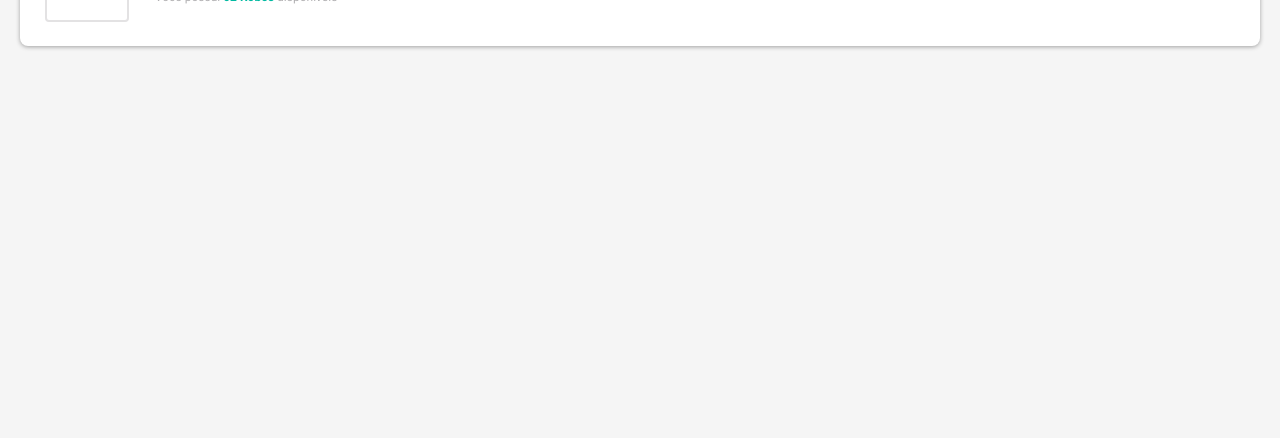
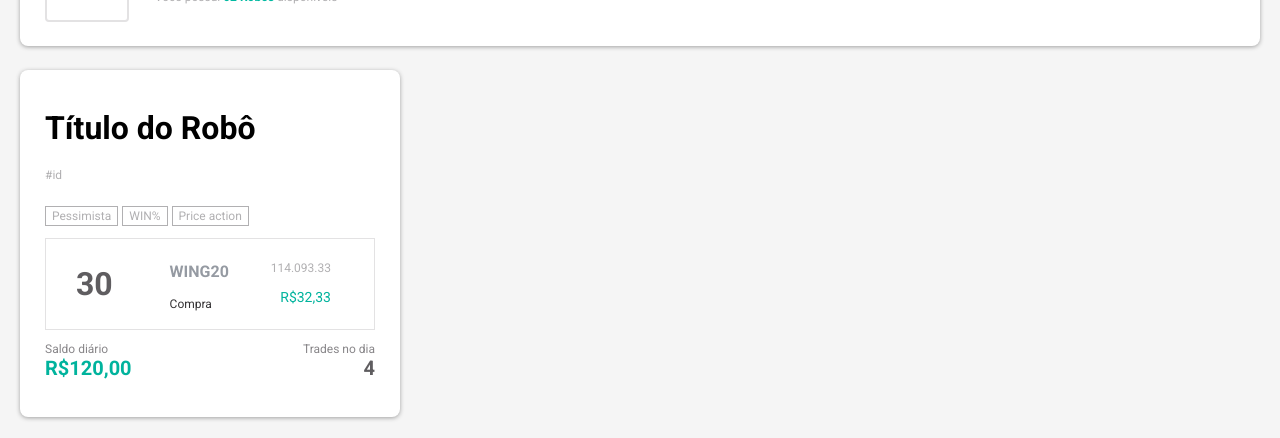
Before and after one commit to barbarabarbabela/desafio-robos, a React (Create React App) app in the folder desafio-robos/: page / in a window 1280 px wide. Shown: the part 503-941 px from the top of the page. Before the commit the page ends 800 px from the top, so only its background shows below. Built offline with nearby package versions, Linux system fonts and the light colour scheme; no server answers.

Commit message:
Criando a section do Card

```diff
--- a/desafio-robos/src/App.js
+++ b/desafio-robos/src/App.js
@@ -4,6 +4,7 @@ import AnaliseGeral from "./components/AnaliseGeral";
 import ResumoGeral from "./components/ResumoGeral";
 import Modal from "./components/Modal";
 import { useState } from "react";
+import Card from "./components/Card";
 
 function App() {
   const [isModalOpen, setModalOpen] = useState(false);
@@ -22,8 +23,10 @@ function App() {
       <ResumoGeral />
 
       <div onClick={abrirModal}>
-        {isModalOpen ? <Modal onClose={fecharModal} /> : <AdicionarRobo />}
+        {isModalOpen ? <Modal onClose={fecharModal} /> : <AdicionarRobo /> }
+
       </div>
+      <Card />
     </div>
   );
 }
--- /dev/null
+++ b/desafio-robos/src/components/Card/Card.css
@@ -0,0 +1,113 @@
+.card {
+  max-width: 330px;
+  height: fit-content;
+  margin: 24px 20px;
+  border-radius: 8px;
+  padding: 17px 25px;
+  background-color: #ffffff;
+  box-shadow: 0 1px 4px rgba(151, 151, 151, 0.9);
+}
+
+.card_header p {
+  color: #b1b0b2;
+  font-size: 12px;
+  font-weight: 400;
+}
+.card_infos {
+  display: flex;
+  gap: 4px;
+  color: #b1b0b2;
+  font-size: 12px;
+  flex-wrap: wrap;
+}
+
+.card_infos p {
+  padding: 2px 6px;
+  border: 1px solid #b1b0b2;
+}
+
+.card_section {
+  display: flex;
+  border: 1px solid #e3e2e3;
+  align-items: center;
+  justify-content: space-between;
+  padding: 13px 43px 13px 15px;
+  height: 64px;
+}
+
+.card_value {
+  color: #5f5d60;
+  text-align: center;
+  font-size: 32px;
+  font-weight: 700;
+  padding: 13px 15px;
+}
+
+.card_paper {
+  padding: 0;
+}
+
+.card_paper p:first-child {
+  color: #959aa2;
+  font-size: 16px;
+  font-weight: 700;
+}
+
+.card_paper p:last-child {
+  color: #343234;
+  font-size: 12px;
+  font-weight: 400;
+}
+
+.card_price {
+  align-items: end;
+}
+
+.card_price p:first-child {
+  color: #b1b0b2;
+  text-align: right;
+  font-size: 12px;
+  font-weight: 400;
+}
+
+.card_price:last-child {
+  color: #00b39d;
+  text-align: right;
+  font-size: 14px;
+  font-weight: 400;
+}
+
+.card_footer {
+  display: flex;
+  justify-content: space-between;
+}
+
+.card_saldo p:first-child {
+  color: #888689;
+  font-size: 12px;
+  font-weight: 400;
+  margin-bottom: 0;
+}
+
+.card_saldo p:last-child {
+  color: #00b39d;
+  font-size: 20px;
+  font-weight: 700;
+  margin-top: 0;
+}
+
+.card_trades p:first-child {
+  color: #888689;
+  text-align: right;
+  font-size: 12px;
+  font-weight: 400;
+  margin-bottom: 0;
+}
+
+.card_trades p:last-child {
+  color: #5f5d60;
+  text-align: right;
+  font-size: 20px;
+  font-weight: 700;
+  margin-top: 0;
+}
--- /dev/null
+++ b/desafio-robos/src/components/Card/index.js
@@ -0,0 +1,44 @@
+import "./Card.css";
+
+const Card = () => {
+  return (
+    <div className="card">
+      <div className="card_header">
+        <h1>Título do Robô</h1>
+        <p>#id</p>
+      </div>
+      <div className="card_infos">
+        <p>Pessimista</p>
+        <p>WIN%</p>
+        <p>Price action</p>
+      </div>
+      <div className="card_section">
+        <div className="card_value">
+          <p>30</p>
+        </div>
+        <div className="card_paper">
+          <p>WING20</p>
+          <p>Compra</p>
+        </div>
+        <div className="card_price">
+          <p>114.093.33</p>
+          <p>R$32,33</p>
+        </div>
+      </div>
+
+      <div className="card_footer">
+        <div className="card_saldo">
+          <p>Saldo diário</p>
+          <p>R$120,00</p>
+        </div>
+
+        <div className="card_trades">
+          <p>Trades no dia</p>
+          <p>4</p>
+        </div>
+      </div>
+    </div>
+  );
+};
+
+export default Card;
--- a/desafio-robos/src/components/ResumoGeral/index.js
+++ b/desafio-robos/src/components/ResumoGeral/index.js
@@ -3,7 +3,7 @@ import { useState, useEffect } from "react";
 
 const ResumoGeral = () => {
   const [data, setData] = useState({});
-  const { moviment_summary, transactions, papers } = data;
+  const { moviment_summary, transactions } = data;
   // const movimentSummary = data.moviment_summary
 
   useEffect(() => {
```
